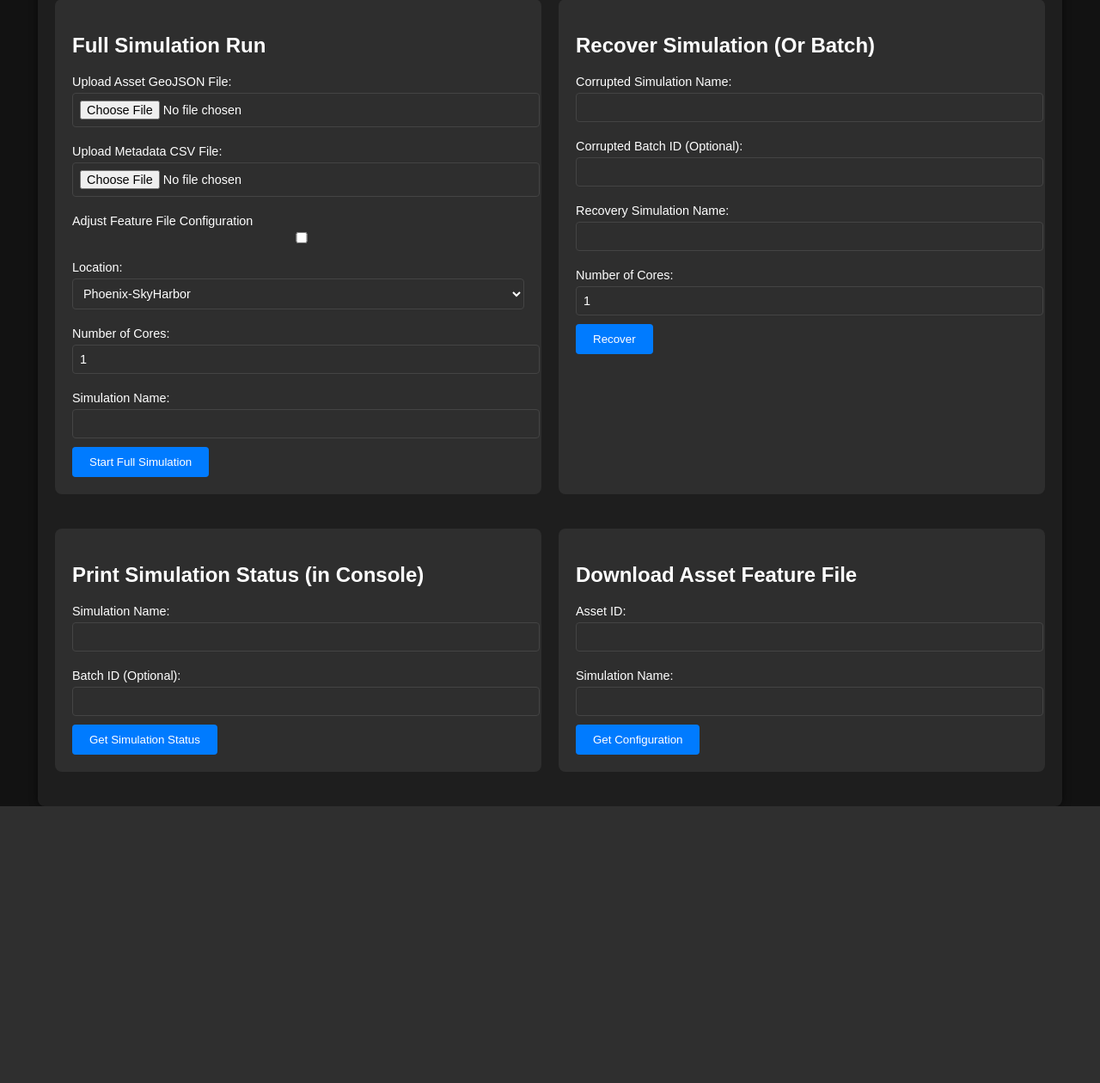
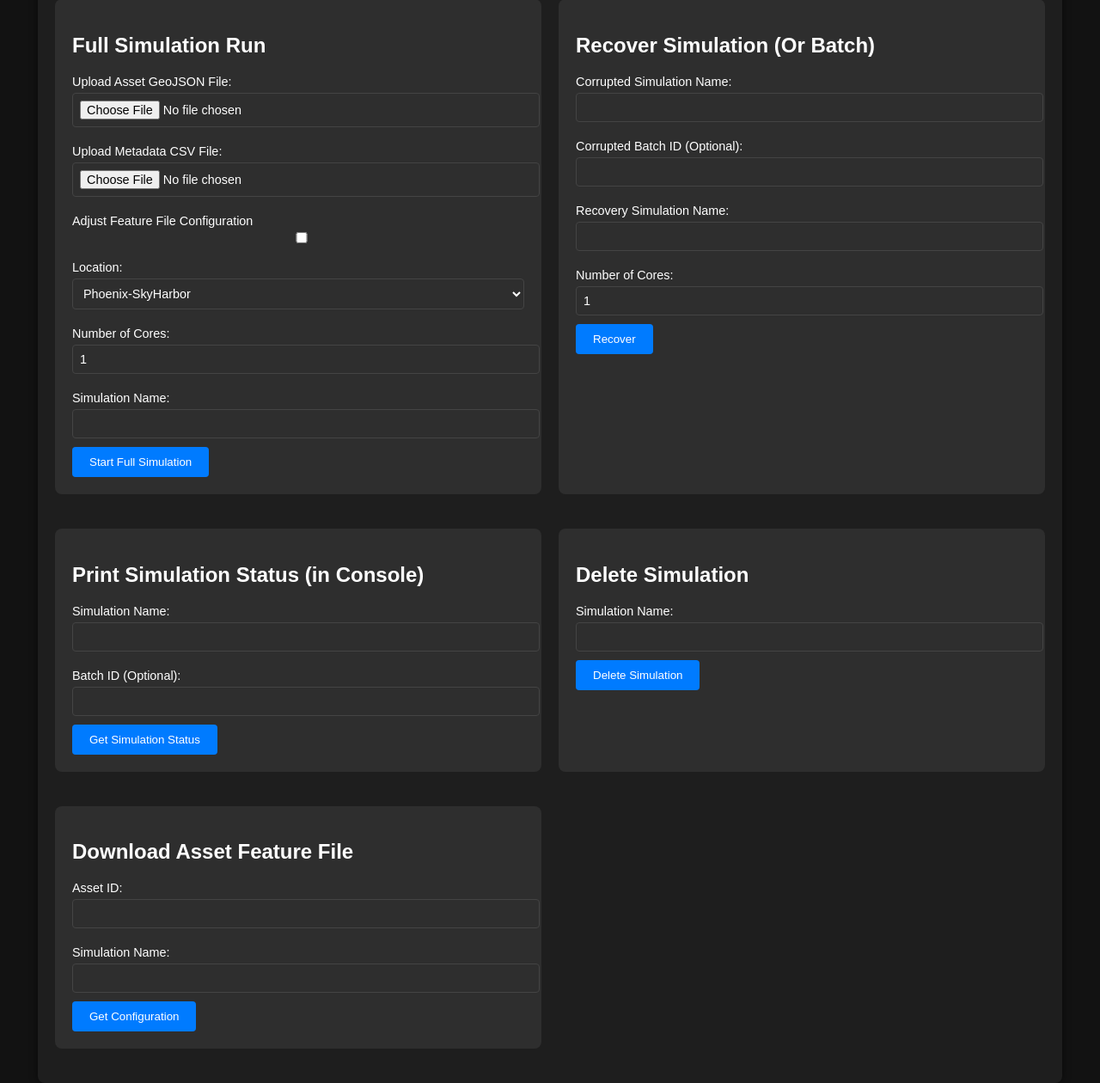
Before and after one commit to power-theory/powertwin-solver, a Flask app: page / in a window 1280 px wide. Shown: the part 156-1416 px from the top of the page at 86% size. Before the commit the page ends 1094 px from the top, so only its background shows below. Run offline with Flask 2, Linux system fonts and the light colour scheme; some libraries are stand-ins or nearby versions.

Commit message:
-Added function to delete a simulation

```diff
--- a/app/app.py
+++ b/app/app.py
@@ -237,6 +237,31 @@ def get_simulation_status(simulation_name):
     except Exception as e:
         main_logger.error(f"Exception while reading simulation status files: {str(e)}")
         send_error_to_mss('get_simulation_status', str(e))
+        return jsonify({'error': str(e)}), 500
+
+
+@server.route('/api/simulation/delete/<simulation_name>', methods=['DELETE'])
+def delete_simulation(simulation_name):
+    main_logger.debug("Within delete_simulation()")
+
+    if simulation_name is None:
+        main_logger.error("Error: Simulation name is required.")
+        return jsonify({'error': 'Simulation name is required.'}), 400
+
+    SIMULATION_DIR = os.path.join(USER_FILES_DIR, simulation_name)
+
+    if not os.path.exists(SIMULATION_DIR):
+        main_logger.error("Simulation status directory not found")
+        return jsonify({'error': 'Simulation status directory not found'}), 404
+
+    # Delete simulation directory
+    try:
+        shutil.rmtree(SIMULATION_DIR)
+        main_logger.info(f"Simulation directory {SIMULATION_DIR} deleted successfully.")
+        return jsonify({'message': f'Simulation directory {SIMULATION_DIR} deleted successfully.'}), 200
+    except Exception as e:
+        main_logger.error(f"Exception while trying to delete simulation: {str(e)}")
+        send_error_to_mss('delete_simulation', str(e))
         return jsonify({'error': str(e)}), 500
 
 
--- a/app/static/index.js
+++ b/app/static/index.js
@@ -433,6 +433,40 @@ async function stopSimulation() {
         alert('An error occurred while stopping the simulation.');
     }
 }
+
+async function deleteSimulation() {
+    const simulation_name = document.getElementById('delete_simulation_name').value;
+
+    if (!simulation_name) {
+        alert('Please enter a simulation name.');
+        console.error("Simulation name is required");
+        return;
+    }
+
+    let url = `/api/simulation/delete/${simulation_name}`;
+
+    try {
+        console.log(`Sending DELETE request to ${url}`);
+        const response = await fetch(url, {
+            method: 'DELETE',
+            headers: {
+                'Content-Type': 'application/json'
+            }
+        });
+        if (!response.ok) {
+            const errorData = await response.json();
+            alert(`Error: ${errorData.error}`);
+            console.error("Response not OK");
+            return;
+        }
+        const data = await response.json();
+        console.log(data);
+        alert(JSON.stringify(data));
+    } catch (error) {
+        console.error('Error:', error);
+        alert('An error occurred while deleting the simulation.');
+    }
+}
 //////////////////////////////// Mangement CALLS /////////////////////////////////////////////
 
 async function getAssetConfig() {
--- a/app/templates/base.html
+++ b/app/templates/base.html
@@ -107,6 +107,15 @@
                 </form>
             </div>
 
+            <div class="form-section">
+                <h2>Delete Simulation</h2>
+                <form id="status-form">
+                    <label for="delete_simulation_name">Simulation Name:</label>
+                    <input type="text" id="delete_simulation_name" name="delete_simulation_name"><br>
+                    <button type="button" onclick="deleteSimulation()">Delete Simulation</button>
+                </form>
+            </div>
+
 
 
             <div class="form-section">
```
Also changed, not shown: app/cli.py (+10 -0 lines), README.md.
